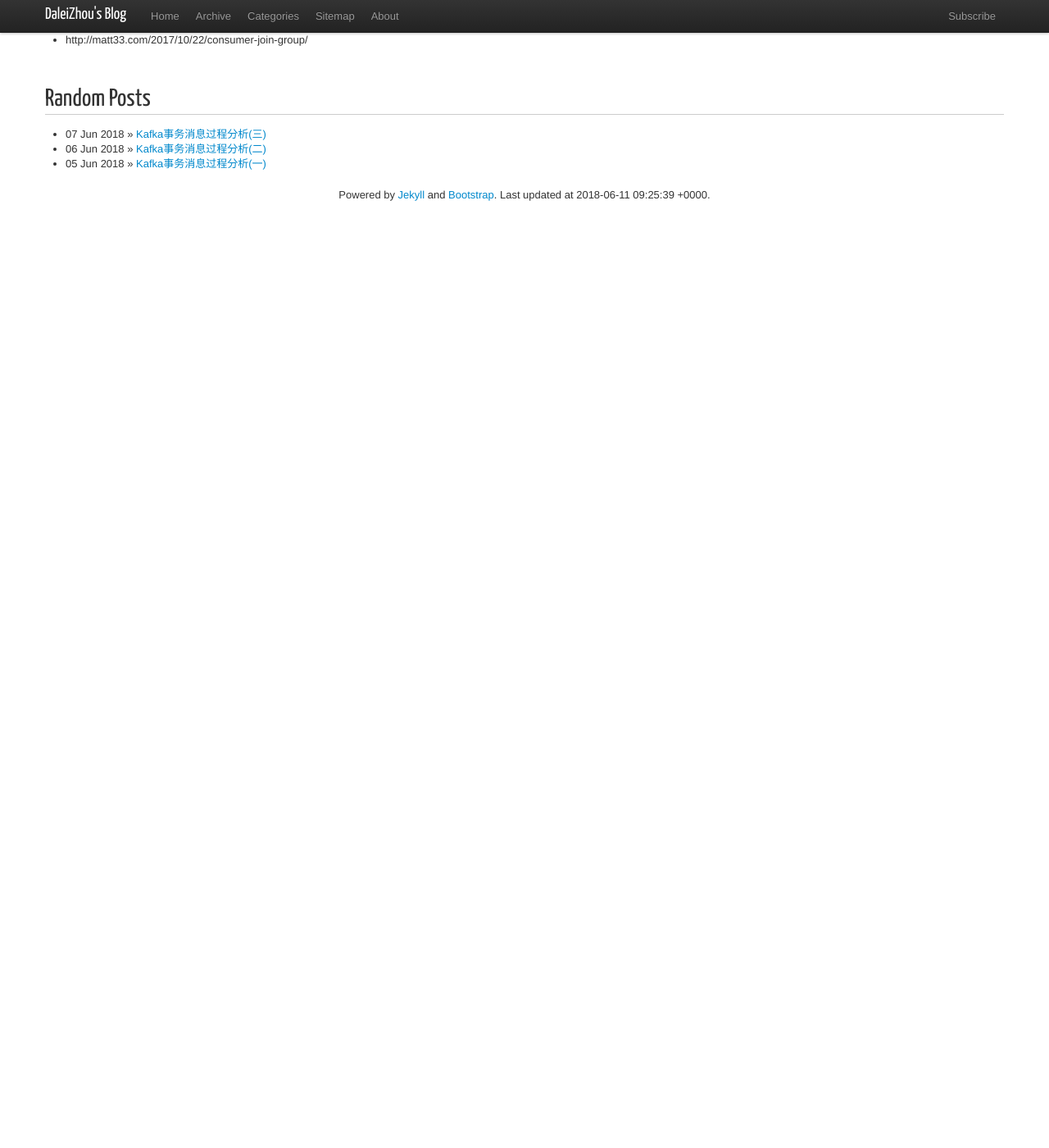
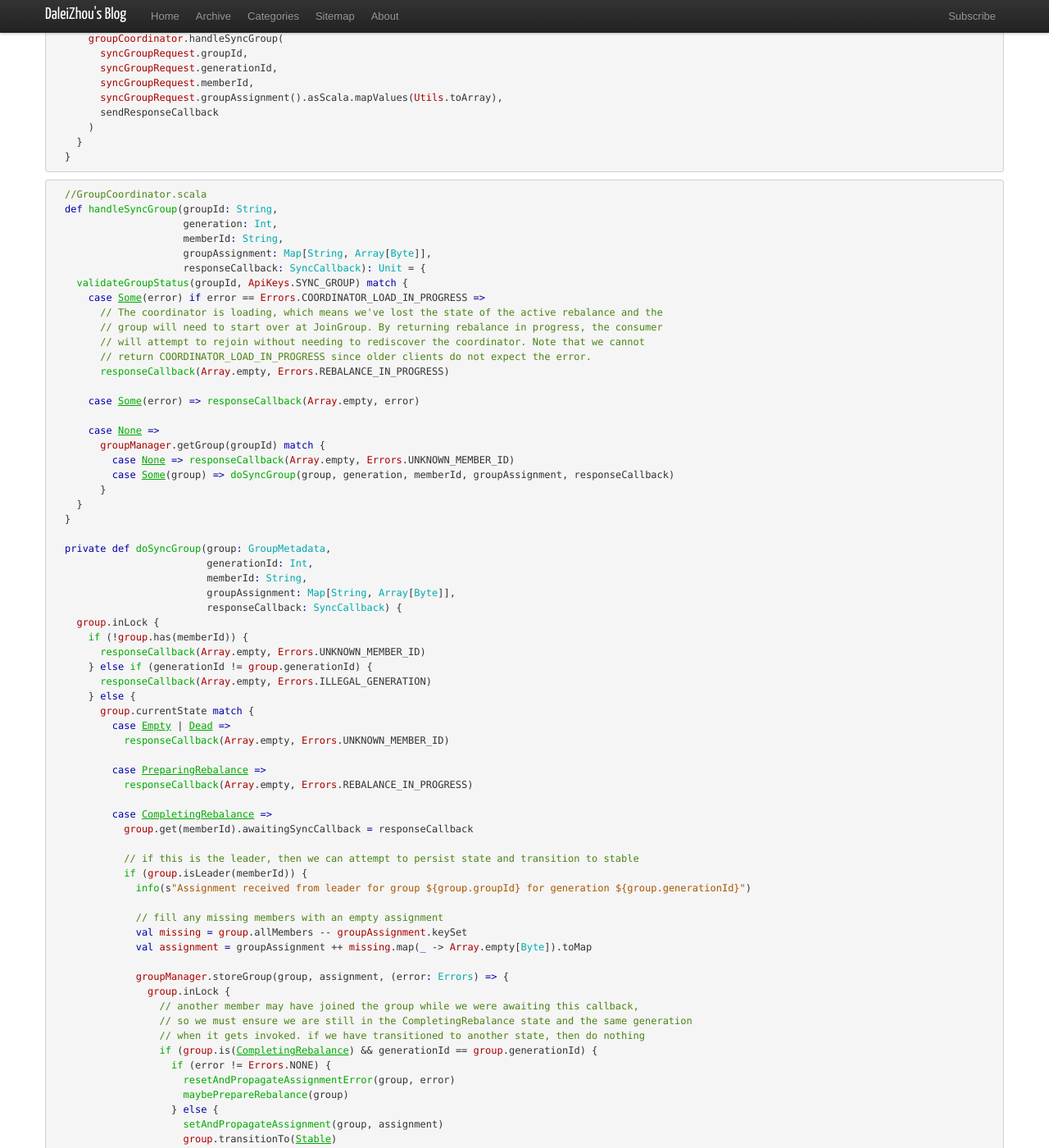
Before and after one commit to DaleiZhou/daleizhou.github.io, a Jekyll site: the page built from _posts/2018/2018-06-11-consumer-subscribe.md, in a window 1280 px wide and 1400 px high, scrolled down 10287 px. Shown: the whole window at 82% size. Built offline with Jekyll 4.4.1, drawn with Linux system fonts in a browser that asks for light colours; nearby versions of some CDN libraries; comment, search, counter and statistics services are not loaded; before the commit the page ends 10574 px from its top, so only the background shows below that; some of the changed text lies outside the part shown.

````diff
--- a/_posts/2018/2018-06-11-consumer-subscribe.md
+++ b/_posts/2018/2018-06-11-consumer-subscribe.md
@@ -556,6 +547,116 @@
 
 **SyncGroupRequest**
 
+```scala
+  //KafkaApis.scala
+  def handle(request: RequestChannel.Request) {
+        case ApiKeys.SYNC_GROUP => handleSyncGroupRequest(request)
+  }
+
+  def handleSyncGroupRequest(request: RequestChannel.Request) {
+    val syncGroupRequest = request.body[SyncGroupRequest]
+
+    def sendResponseCallback(memberState: Array[Byte], error: Errors) {
+      sendResponseMaybeThrottle(request, requestThrottleMs =>
+        new SyncGroupResponse(requestThrottleMs, error, ByteBuffer.wrap(memberState)))
+    }
+
+    if (!authorize(request.session, Read, new Resource(Group, syncGroupRequest.groupId()))) {
+      sendResponseCallback(Array[Byte](), Errors.GROUP_AUTHORIZATION_FAILED)
+    } else {
+      groupCoordinator.handleSyncGroup(
+        syncGroupRequest.groupId,
+        syncGroupRequest.generationId,
+        syncGroupRequest.memberId,
+        syncGroupRequest.groupAssignment().asScala.mapValues(Utils.toArray),
+        sendResponseCallback
+      )
+    }
+  }
+```
+
+```scala
+  //GroupCoordinator.scala
+  def handleSyncGroup(groupId: String,
+                      generation: Int,
+                      memberId: String,
+                      groupAssignment: Map[String, Array[Byte]],
+                      responseCallback: SyncCallback): Unit = {
+    validateGroupStatus(groupId, ApiKeys.SYNC_GROUP) match {
+      case Some(error) if error == Errors.COORDINATOR_LOAD_IN_PROGRESS =>
+        // The coordinator is loading, which means we've lost the state of the active rebalance and the
+        // group will need to start over at JoinGroup. By returning rebalance in progress, the consumer
+        // will attempt to rejoin without needing to rediscover the coordinator. Note that we cannot
+        // return COORDINATOR_LOAD_IN_PROGRESS since older clients do not expect the error.
+        responseCallback(Array.empty, Errors.REBALANCE_IN_PROGRESS)
+
+      case Some(error) => responseCallback(Array.empty, error)
+
+      case None =>
+        groupManager.getGroup(groupId) match {
+          case None => responseCallback(Array.empty, Errors.UNKNOWN_MEMBER_ID)
+          case Some(group) => doSyncGroup(group, generation, memberId, groupAssignment, responseCallback)
+        }
+    }
+  }
+
+  private def doSyncGroup(group: GroupMetadata,
+                          generationId: Int,
+                          memberId: String,
+                          groupAssignment: Map[String, Array[Byte]],
+                          responseCallback: SyncCallback) {
+    group.inLock {
+      if (!group.has(memberId)) {
+        responseCallback(Array.empty, Errors.UNKNOWN_MEMBER_ID)
+      } else if (generationId != group.generationId) {
+        responseCallback(Array.empty, Errors.ILLEGAL_GENERATION)
+      } else {
+        group.currentState match {
+          case Empty | Dead =>
+            responseCallback(Array.empty, Errors.UNKNOWN_MEMBER_ID)
+
+          case PreparingRebalance =>
+            responseCallback(Array.empty, Errors.REBALANCE_IN_PROGRESS)
+
+          case CompletingRebalance =>
+            group.get(memberId).awaitingSyncCallback = responseCallback
+
+            // if this is the leader, then we can attempt to persist state and transition to stable
+            if (group.isLeader(memberId)) {
+              info(s"Assignment received from leader for group ${group.groupId} for generation ${group.generationId}")
+
+              // fill any missing members with an empty assignment
+              val missing = group.allMembers -- groupAssignment.keySet
+              val assignment = groupAssignment ++ missing.map(_ -> Array.empty[Byte]).toMap
+
+              groupManager.storeGroup(group, assignment, (error: Errors) => {
+                group.inLock {
+                  // another member may have joined the group while we were awaiting this callback,
+                  // so we must ensure we are still in the CompletingRebalance state and the same generation
+                  // when it gets invoked. if we have transitioned to another state, then do nothing
+                  if (group.is(CompletingRebalance) && generationId == group.generationId) {
+                    if (error != Errors.NONE) {
+                      resetAndPropagateAssignmentError(group, error)
+                      maybePrepareRebalance(group)
+                    } else {
+                      setAndPropagateAssignment(group, assignment)
+                      group.transitionTo(Stable)
+                    }
+                  }
+                }
+              })
+            }
+
+          case Stable =>
+            // if the group is stable, we just return the current assignment
+            val memberMetadata = group.get(memberId)
+            responseCallback(memberMetadata.assignment, Errors.NONE)
+            completeAndScheduleNextHeartbeatExpiration(group, group.get(memberId))
+        }
+      }
+    }
+  }
+```
 
 ## <a id="conclusion">总结</a>
 
````
Also changed, not shown: other parts of _posts/2018/2018-06-11-consumer-subscribe.md (+2 -11 lines).
